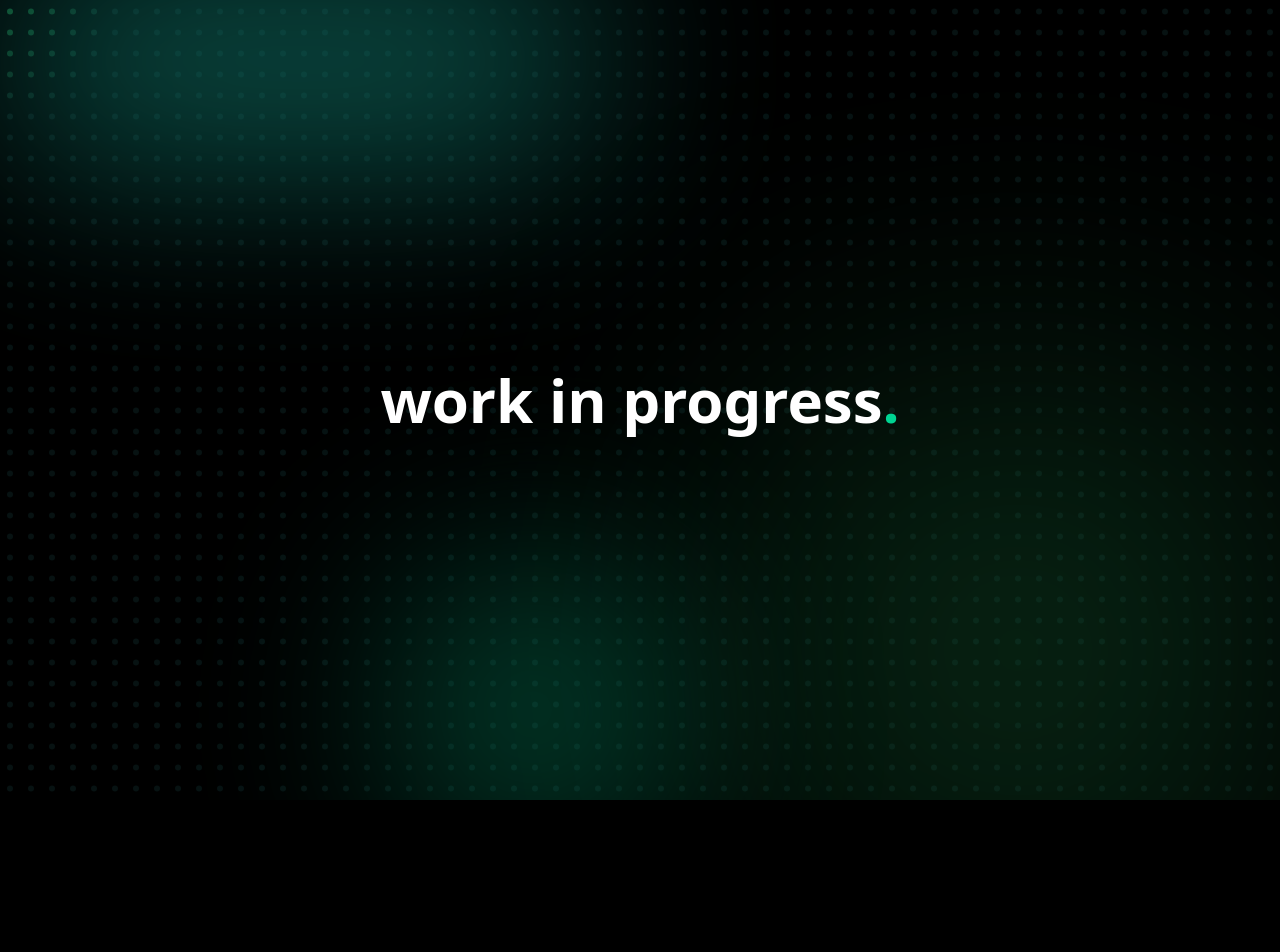
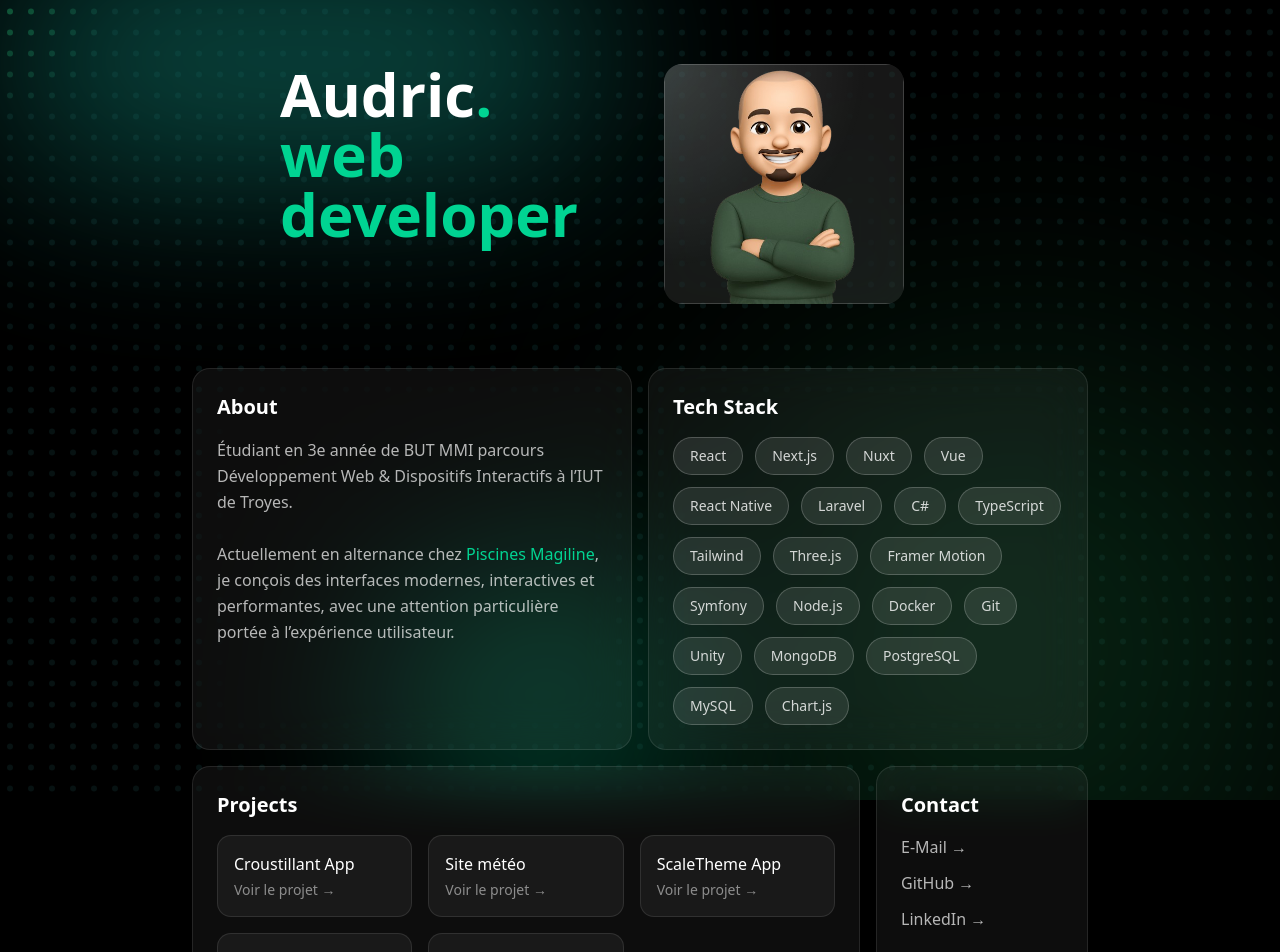
Before and after one commit to audricfullhardt/portfolio_2026, a Next.js app: page / in a window 1280 px wide. Shown: the top 952 px of the page. Before the commit the page ends 800 px from the top, so only its background shows below. Built offline with nearby package versions, Linux system fonts and the light colour scheme.

Commit message:
feat(project) : move into component

```diff
--- a/app/page.tsx
+++ b/app/page.tsx
@@ -6,12 +6,8 @@ import DotBackground from '@/components/background/DotBackground';
 export default function Home() {
   return (
     <>
-      {/* <Hero />
-      <BentoGrid /> */}
-      <h1 className="text-4xl md:text-6xl font-bold text-white flex justify-center items-center h-screen">
-        work in progress
-        <span className="text-emerald-400">.</span>
-      </h1>
+      <Hero />
+      <BentoGrid />
       <DotBackground />
     </>
   );
--- a/components/bento/BentoGrid.tsx
+++ b/components/bento/BentoGrid.tsx
@@ -3,6 +3,7 @@
 import { motion } from "framer-motion";
 import BentoCard from "./BentoCard";
 import TechStack from "./TechStack";
+import Projects from "./Projects";
 
 const items = [
   { title: "About", span: "col-span-2 row-span-2" },
@@ -14,7 +15,7 @@ const items = [
 export default function BentoGrid() {
   return (
     <motion.div
-      className="grid grid-cols-4 grid-rows-2 gap-4 w-[70%] mx-auto"
+      className="grid grid-cols-4 grid-rows-2 gap-4 w-[70%] mx-auto mb-10"
       initial="hidden"
       animate="visible"
       variants={{
@@ -44,35 +45,10 @@ export default function BentoGrid() {
       </BentoCard>
 
       <BentoCard title="Projects" span="col-span-3 row-span-1">
-        <div className="mt-4 grid grid-cols-3 gap-4">
-          {["Croustillant App", "Site météo", "ScaleTheme App"].map((project) => (
-            <div
-              key={project}
-              className="
-          group relative rounded-xl
-          bg-white/5 border border-white/10
-          p-4
-          hover:border-emerald-400/40
-          transition
-        "
-            >
-              <h4 className="text-white font-medium">{project}</h4>
-              <p className="text-white/50 text-sm mt-1">Voir le projet →</p>
-
-              <div
-                className="
-          absolute inset-0
-          opacity-0 group-hover:opacity-100
-          bg-emerald-400/10
-          transition
-        "
-              />
-            </div>
-          ))}
-        </div>
+        <Projects/>
       </BentoCard>
 
-      <BentoCard title="Get in touch" span="col-span-1 row-span-1">
+      <BentoCard title="Contact" span="col-span-1 row-span-1">
         <div className="mt-4 flex flex-col gap-3 text-white/70">
           <a
             href="mailto:audric.fullhardt.pro@gmail.com"
--- /dev/null
+++ b/components/bento/Projects.tsx
@@ -0,0 +1,25 @@
+const projects = [
+  "Croustillant App",
+  "Site météo",
+  "ScaleTheme App",
+  "ThreeJsJourney",
+  "Odyssey42",
+];
+
+export default function Projects() {
+  return (
+    <div className="mt-4 grid grid-cols-3 gap-4">
+      {projects.map((project) => (
+        <div
+          key={project}
+          className="group relative rounded-xl bg-white/5 border border-white/10 p-4 hover:border-emerald-400/40 transition"
+        >
+          <h4 className="text-white font-medium">{project}</h4>
+          <p className="text-white/50 text-sm mt-1">Voir le projet →</p>
+
+          <div className="absolute inset-0 rounded-xl opacity-0 group-hover:opacity-100 bg-emerald-400/10 transition" />
+        </div>
+      ))}
+    </div>
+  );
+}
--- a/components/bento/TechStack.tsx
+++ b/components/bento/TechStack.tsx
@@ -7,11 +7,18 @@ const stack = [
     'Laravel',
     "C#",
     'TypeScript',
-    'Tailwind CSS',
+    'Tailwind',
+    'Three.js',
     'Framer Motion',
     'Symfony',
     'Node.js',
     'Docker',
+    'Git',
+    'Unity',
+    'MongoDB',
+    'PostgreSQL',
+    'MySQL',
+    'Chart.js',
   ];
 
   export default function TechStack() {
--- a/components/cursor/CustomCursor.tsx
+++ b/components/cursor/CustomCursor.tsx
@@ -7,8 +7,8 @@ export default function CustomCursor() {
   const mouseX = useMotionValue(-100);
   const mouseY = useMotionValue(-100);
 
-  const x = useSpring(mouseX, { stiffness: 500, damping: 50 });
-  const y = useSpring(mouseY, { stiffness: 500, damping: 50 });
+  const x = useSpring(mouseX, { stiffness: 1000, damping: 50 });
+  const y = useSpring(mouseY, { stiffness: 1000, damping: 50 });
 
   const [scale, setScale] = useState(1);
 
```
